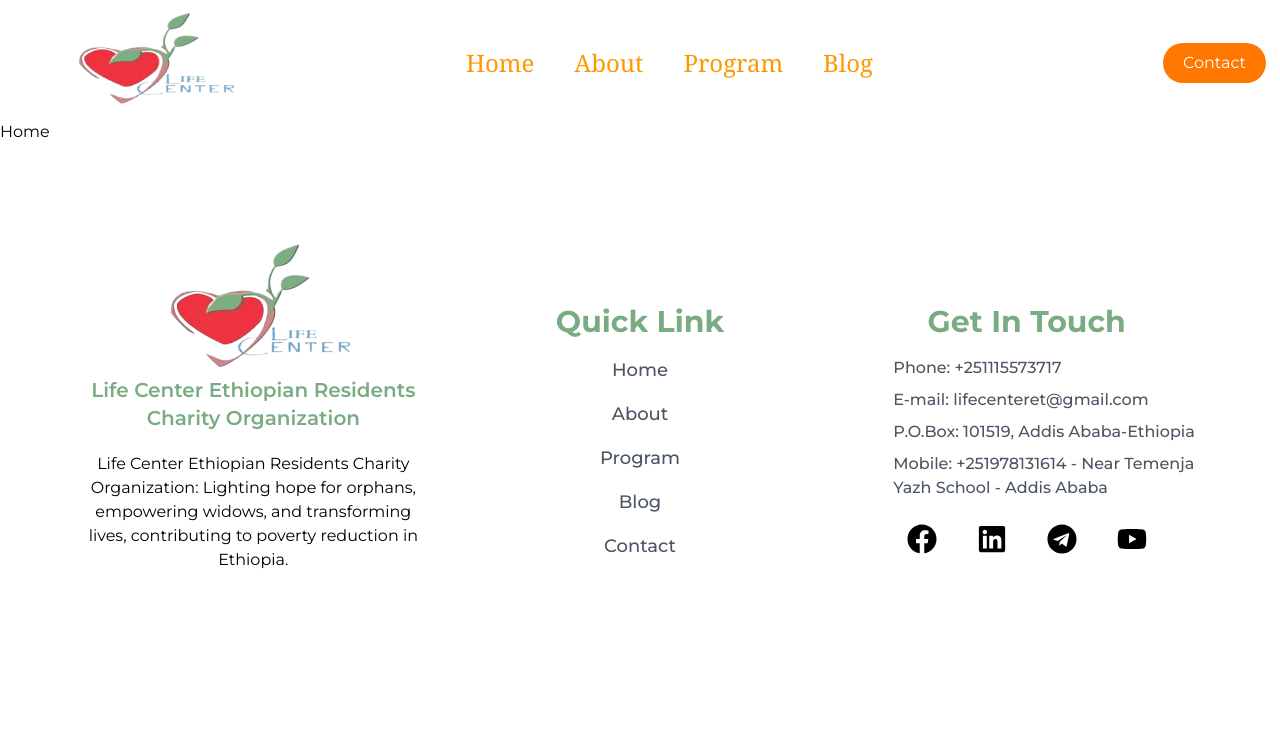
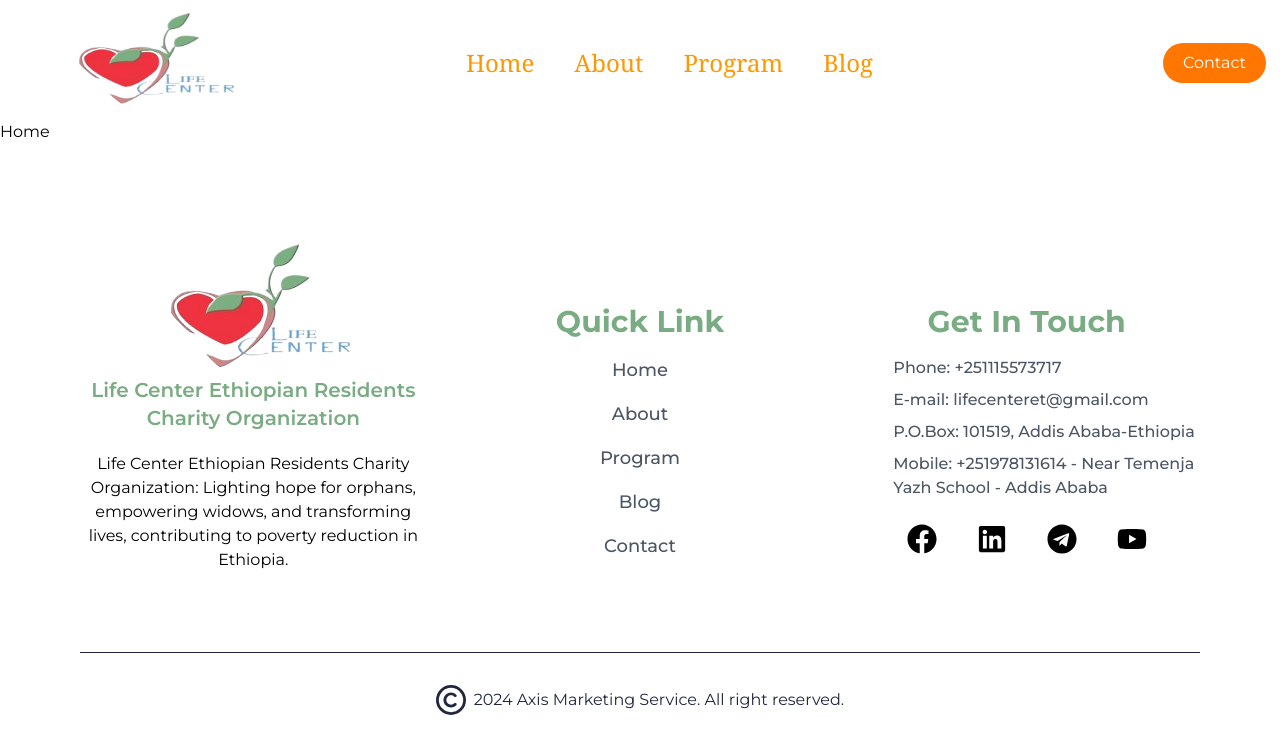
Before and after one commit to haileamlakwalelige/life-center, a React (Vite) app: page / in a window 1280 px wide. Shown: the top 754 px of the page. Built offline with nearby package versions, Linux system fonts and the light colour scheme.

Commit message:
update copy section

```diff
--- a/src/App.jsx
+++ b/src/App.jsx
@@ -9,6 +9,7 @@ import Program from "./pages/Program";
 import Blog from "./pages/Blog";
 import Contact from "./pages/Contact";
 import Footer from "./components/layout/Footer";
+import Copy from "./components/layout/Copy";
 
 const App = () => {
   return (
@@ -26,7 +27,7 @@ const App = () => {
           <Route path="/contact" element={<Contact />} />
         </Routes>
         <Footer />
-        {/* <Copy /> */}
+        <Copy />
       </BrowserRouter>
     </div>
   );
```
